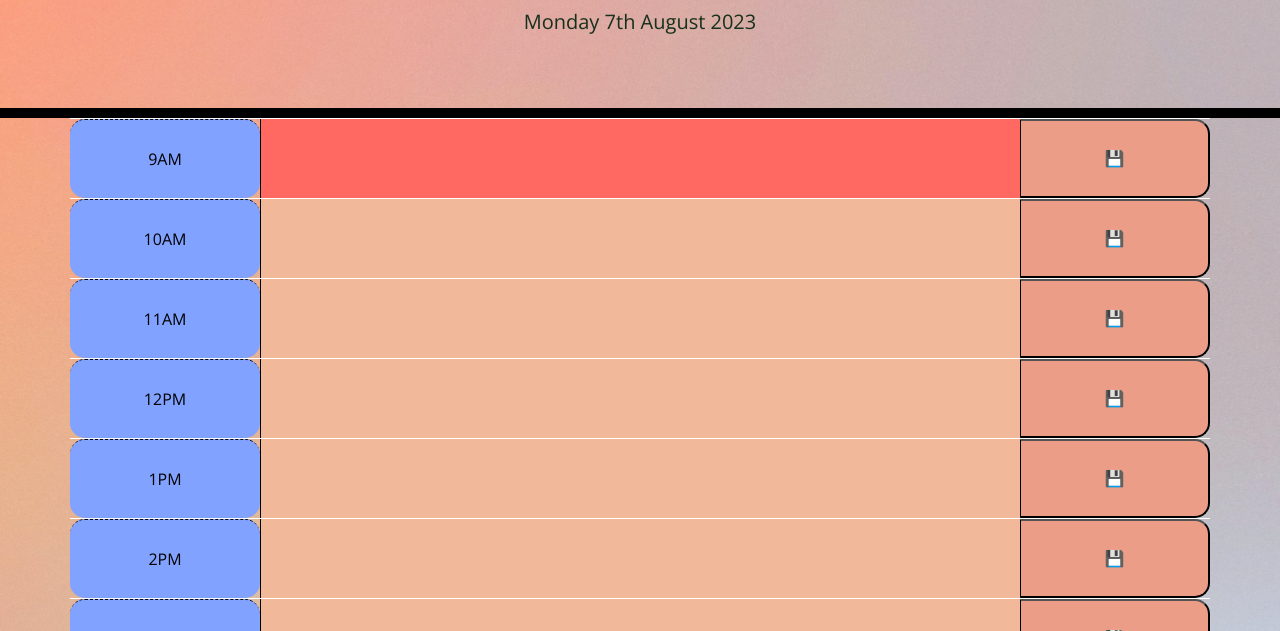
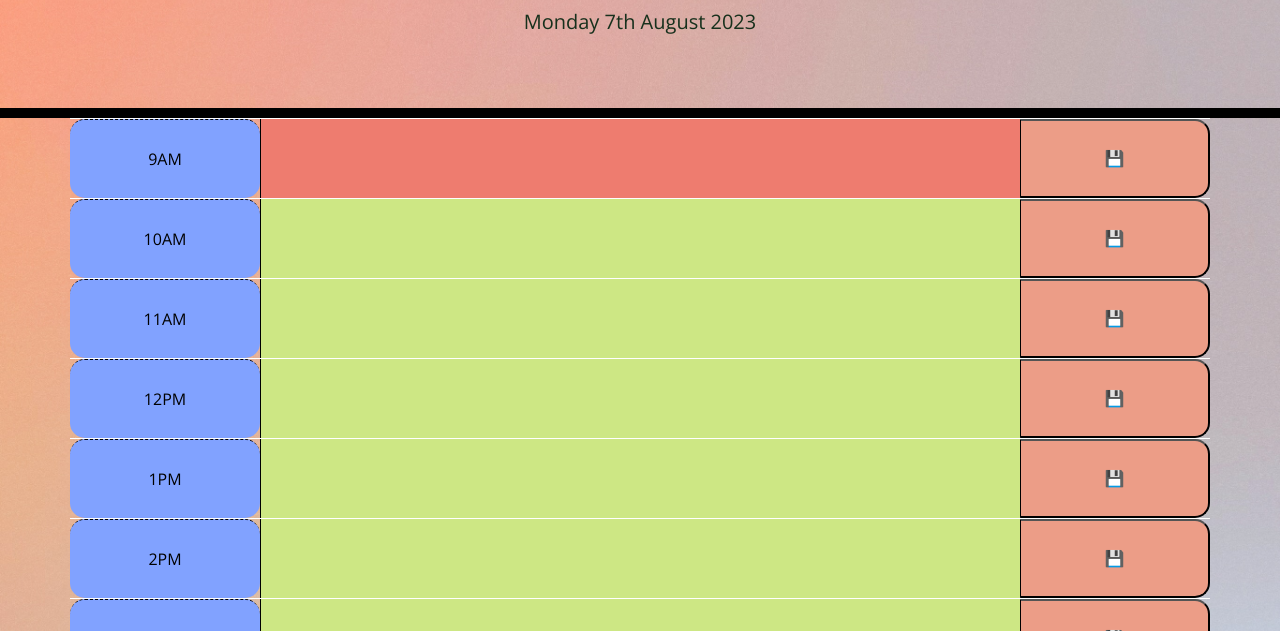
Before and after one commit to sanifmujawar/Daily-Planner-App, a plain HTML site: page index.html in a window 1280 px wide. Shown: the part 169-800 px from the top of the page. Drawn offline with nearby package versions, Linux system fonts and the light colour scheme.

Commit message:
Updated the past, present and future colours

```diff
--- a/style.css
+++ b/style.css
@@ -51,17 +51,17 @@ header {
 }
 
 .past {
-  background-color: #FFF2E1;
+  background-color: #D1D1D1;
   color: black;
 }
 
 .present {
-  background-color: #ff6961;
+  background-color: #EE7C6F;
   color: black;
 }
 
 .future {
-  background-color: #F1B89A;
+  background-color: #CDE784;
   color: black;
 }
 
```
